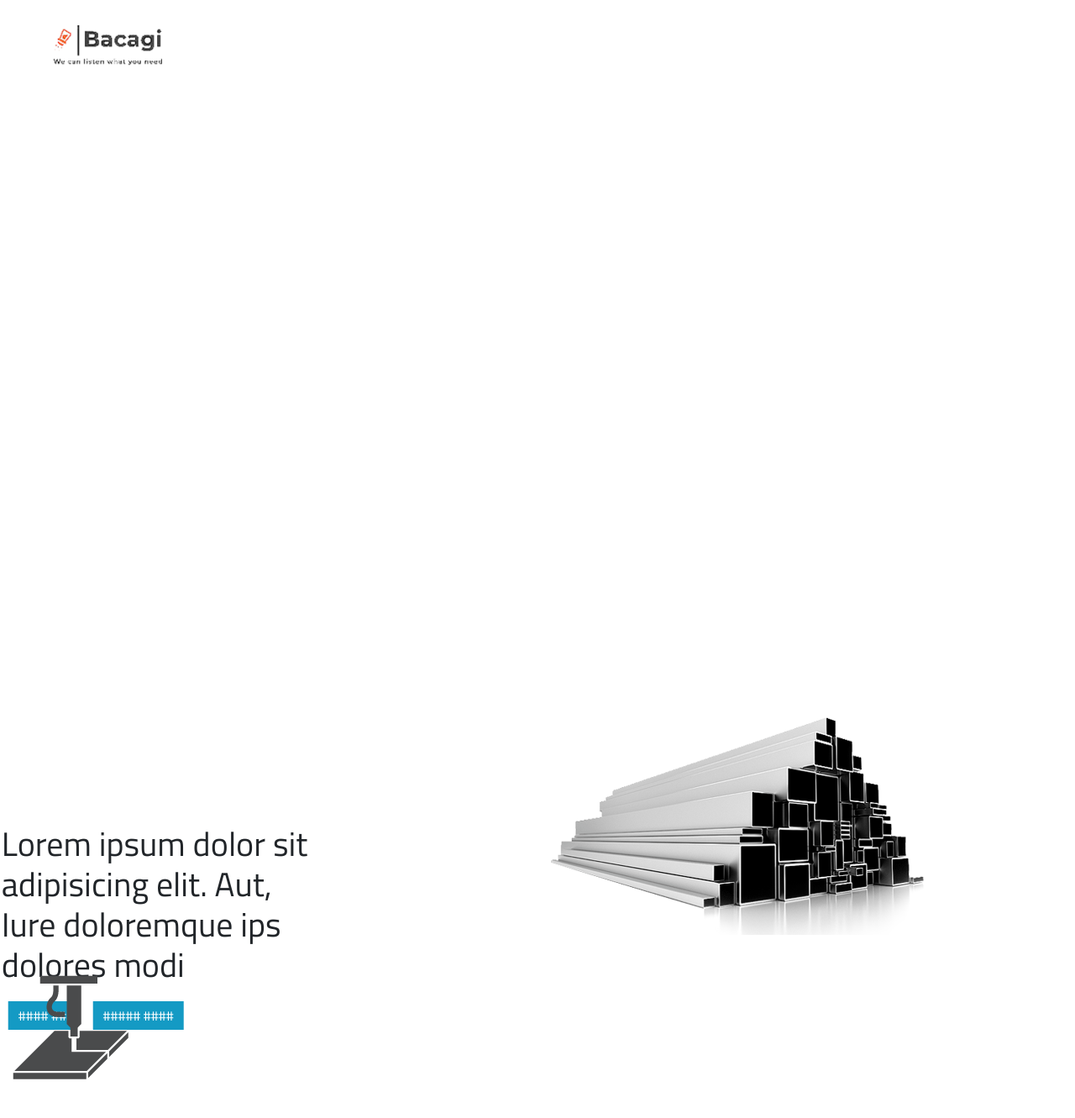
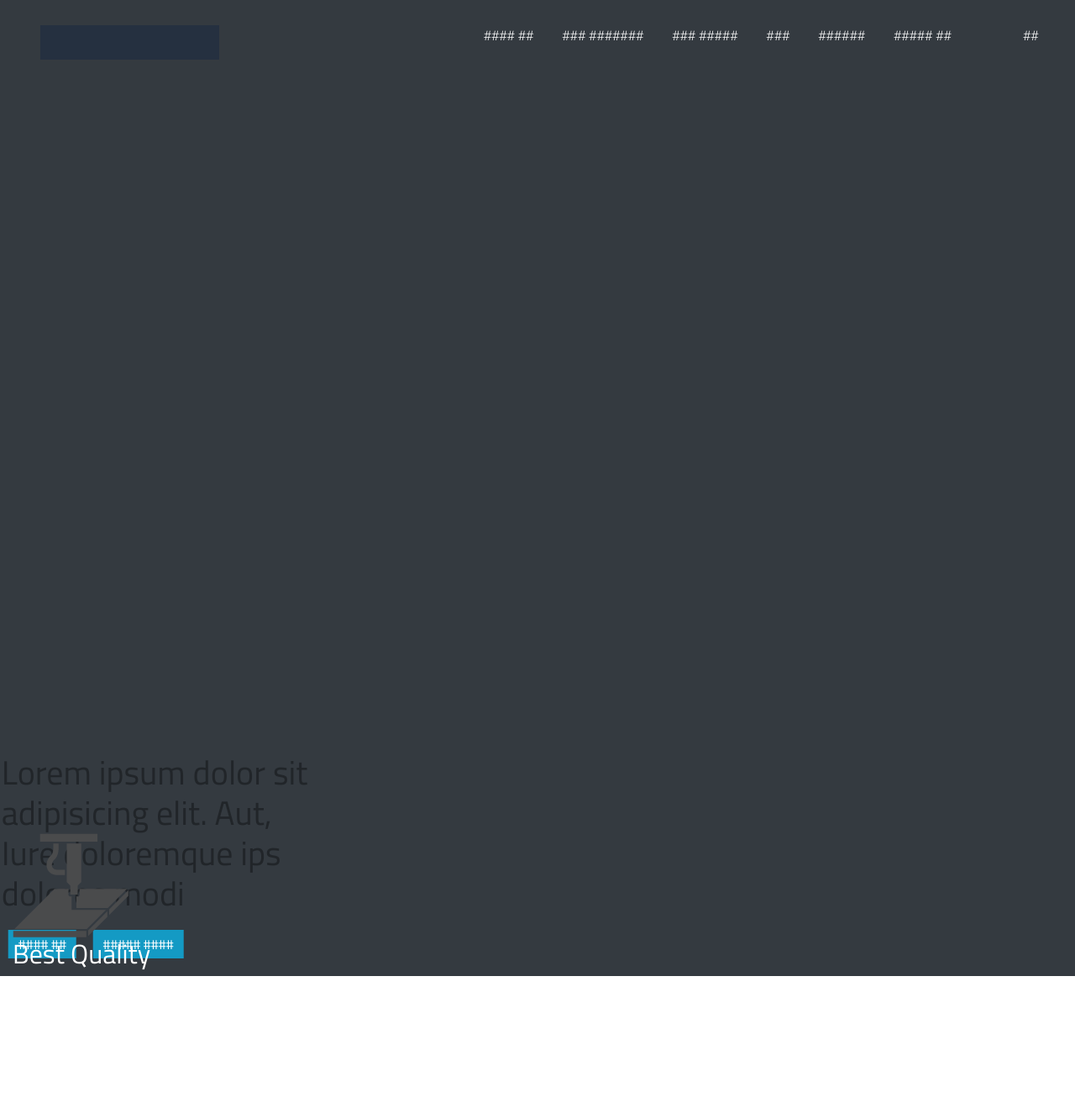
Before and after one commit to hanandito/bacagi-live, a plain HTML site: page index.html in a window 1280 px wide. Shown: the whole page at 84% size. After the commit the page ends 1162 px from the top, so only its background shows below. Drawn offline with nearby package versions, Linux system fonts and the light colour scheme; a script that the page names is missing.

Commit message:
initial commit

```diff
--- a/index.html
+++ b/index.html
@@ -17,9 +17,9 @@
 <body>
   <div class="container-fluid navbar-bacagi home">
     <div class="row">
-        <div class="col-lg-2 ml-lg-5">
+        <div class="col-lg-2 ml-lg-5 bg-med-dark">
             <a href="index.html">
-                <img class="img-fluid logo" src="logo.png" alt="">
+                <img class="img-fluid logo d-none" src="logo.png" alt="">
             </a>
         </div>
         <div class="col-lg-8 menu-wrap ml-lg-5 d-none d-lg-block">
@@ -186,7 +186,7 @@
         </div>
     </div>
 </div>
-<div class="container-fluid bg-top-home">
+<div class="container-fluid bg-top-home bg-dark">
   <div class="row">
     <div class="col-lg-12 px-0">
       <div class="banners">
@@ -206,8 +206,8 @@
               <a class="button-custom mx-2" href="#">##### ####</a>
             </div>
           </div>
-          <div class="col-lg-6">
-            <img class="img-fluid" src="Aluminum-PNG-HD.png" alt="">
+          <div class="col-lg-6 bg-dark">
+            <img class="img-fluid d-none" src="Aluminum-PNG-HD.png" alt="">
           </div>
         </div>
       </div>
```
